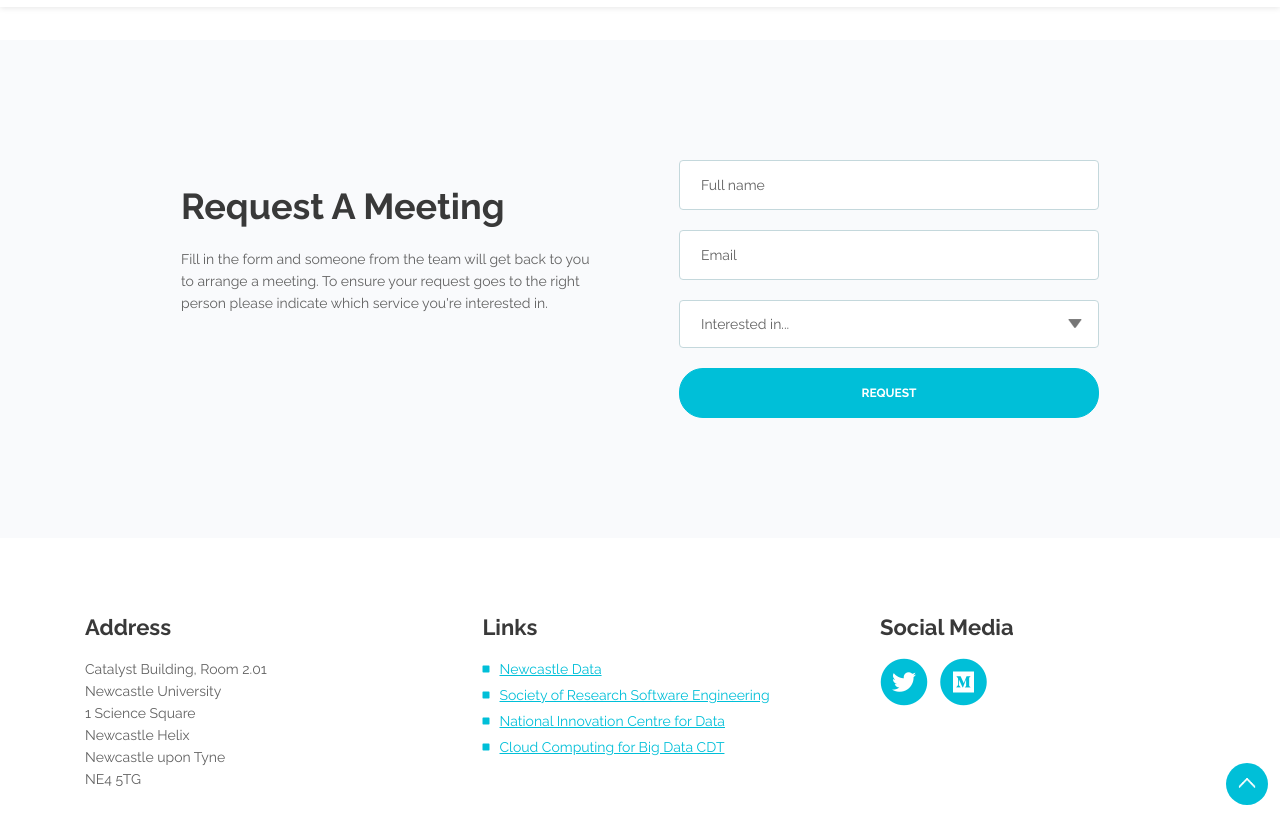
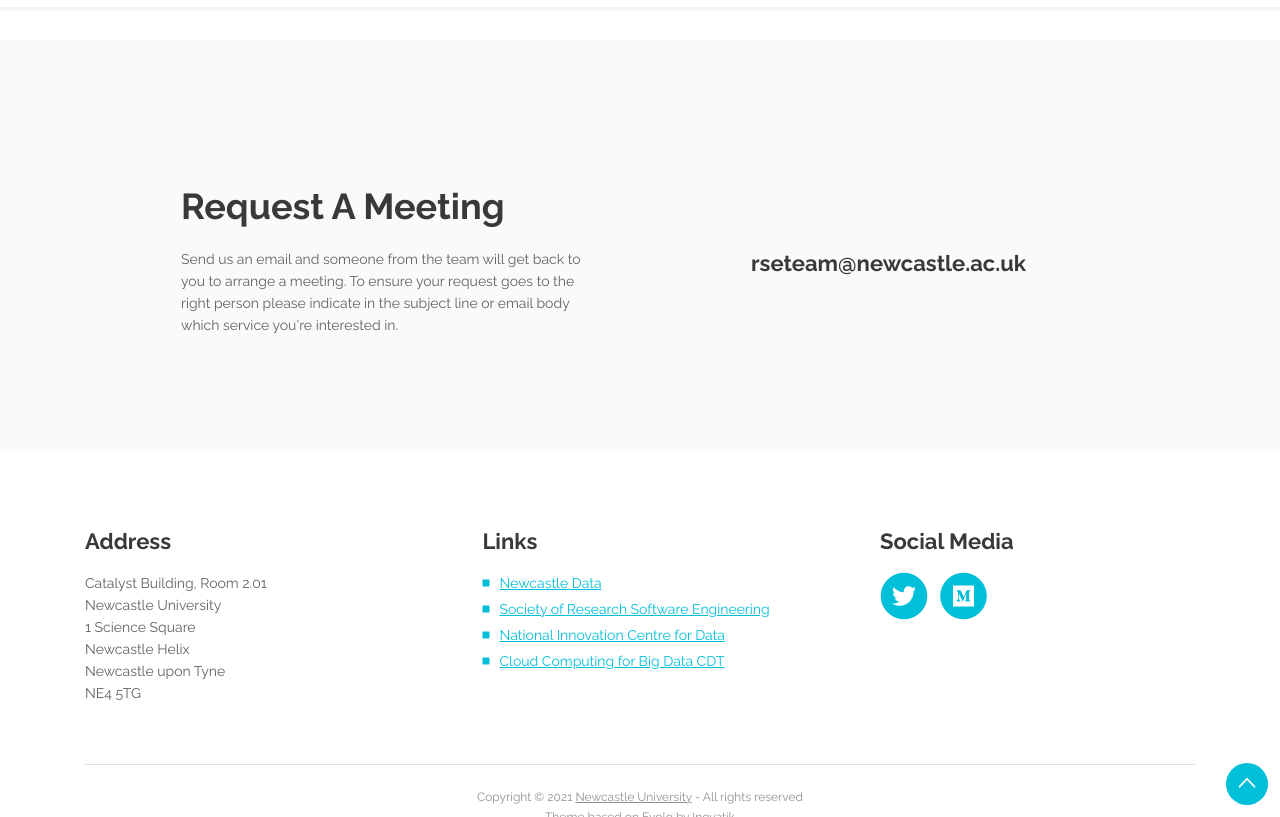
Before and after one commit to NewcastleRSE/rse-team-website, a Jekyll site: the page built from index.md, in a window 1280 px wide and 900 px high, scrolled down 6809 px, cut to the strip 83-900 px from the top of the window. Built offline with Jekyll 4.4.1, drawn with Linux system fonts in a browser that asks for light colours.

Commit message:
Update index.html

```diff
--- a/_layouts/index.html
+++ b/_layouts/index.html
@@ -985,42 +985,16 @@
                 <div class="col-lg-6">
                     <div class="text-container">
                         <h2>Request A Meeting</h2>
-                        <p>Fill in the form and someone from the team will get back to you to arrange a meeting. To ensure your request goes to the right person please indicate which service you're interested in.</p>
+                        <p>Send us an email and someone from the team will get back to you to arrange a meeting. To ensure your request goes to the right person please indicate in the subject line or email body which service you're interested in.</p>
                     </div> <!-- end of text-container -->
                 </div> <!-- end of col -->
                 <div class="col-lg-6">
 
-                    <!-- Request Form -->
-                    <div class="form-container">
-                        <form id="requestForm" data-toggle="validator" data-focus="false">
-                            <div class="form-group">
-                                <input type="text" class="form-control-input" id="rname" name="rname" required>
-                                <label class="label-control" for="rname">Full name</label>
-                                <div class="help-block with-errors"></div>
-                            </div>
-                            <div class="form-group">
-                                <input type="email" class="form-control-input" id="remail" name="remail" required>
-                                <label class="label-control" for="remail">Email</label>
-                                <div class="help-block with-errors"></div>
-                            </div>
-                            <div class="form-group">
-                                <select class="form-control-select" id="rinterest" required>
-                                    <option class="select-option" value="" disabled selected>Interested in...</option>
-                                    <option class="select-option" value="Research Project">Research Project</option>
-                                    <option class="select-option" value="Software Training">Software Training</option>
-                                    <option class="select-option" value="Student Project">Student Project</option>
-                                    <option class="select-option" value="General Advice">General Advice</option>
-                                </select>
-                                <div class="help-block with-errors"></div>
-                            </div>
-                            <div class="form-group">
-                                <button type="submit" class="form-control-submit-button">REQUEST</button>
-                            </div>
-                            <div class="form-message">
-                                <div id="rmsgSubmit" class="h3 text-center hidden"></div>
-                            </div>
-                        </form>
-                    </div> <!-- end of form-container -->
+                    <!-- Request Email -->
+                    <div class="text-container">
+                        <h2>&nbsp;</h2>
+                        <h4>rseteam@newcastle.ac.uk</h4>
+                    </div> <!-- end of text-container -->
                     <!-- end of request form -->
 
                 </div> <!-- end of col -->
```
